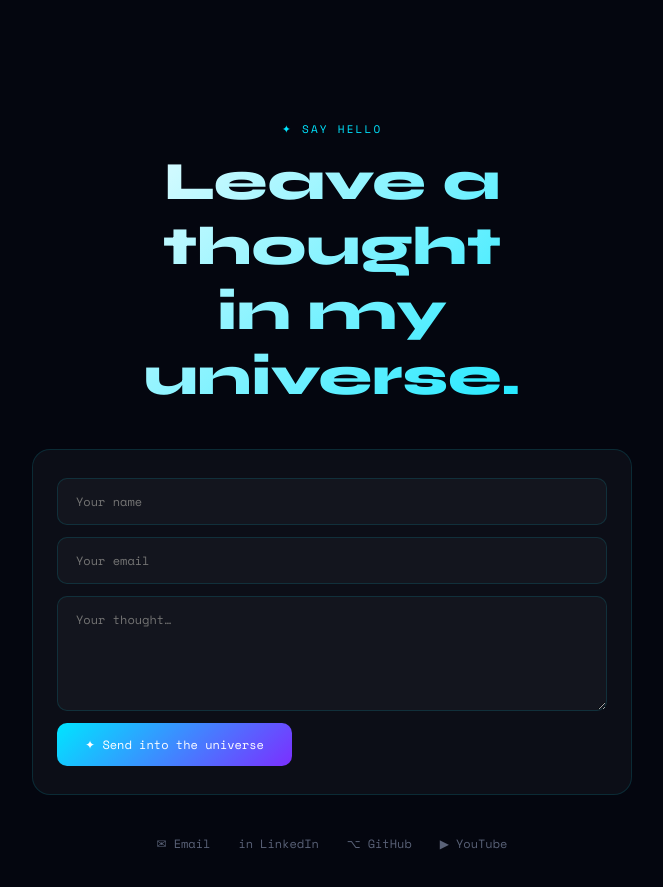
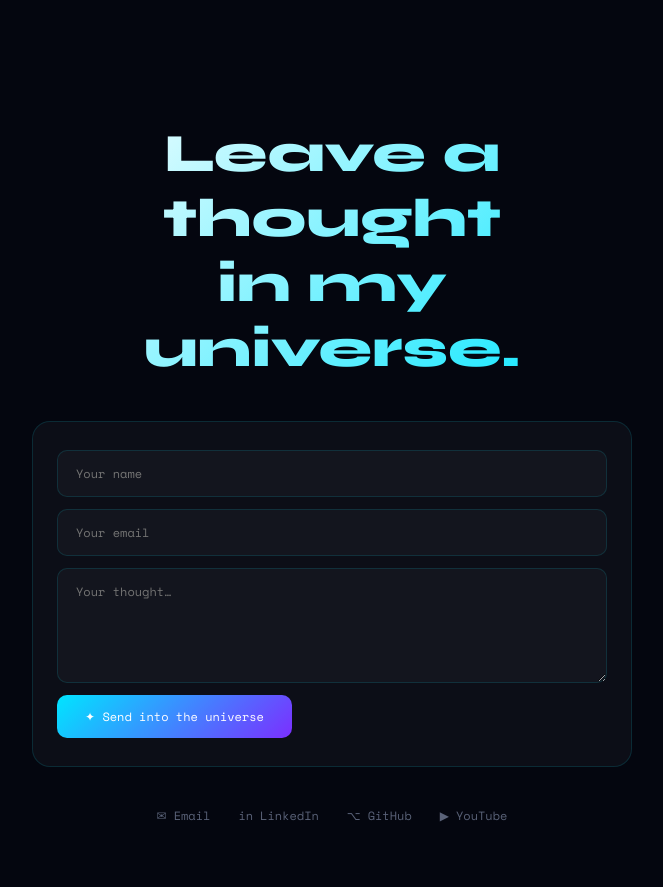
Before and after one commit to Priyanshi-untitled/portfolio, a React (Vite) app: page / in a window 1280 px wide. Shown: the part 4320-5207 px from the top of the page, without its empty margins (308-971 px from the left). Built offline with nearby package versions, Linux system fonts and the light colour scheme.

Commit message:
Update Contact.jsx

```diff
--- a/src/sections/Contact/Contact.jsx
+++ b/src/sections/Contact/Contact.jsx
@@ -45,7 +45,6 @@ export default function Contact() {
     }}>
       <div className="section-reveal">
         <div style={{ textAlign: "center", marginBottom: 40 }}>
-          <div style={{ color: "var(--cyan)", fontSize: 11, letterSpacing: "0.2em", textTransform: "uppercase", marginBottom: 12 }}>✦ say hello</div>
           <h2 style={{
             fontFamily: "Syne,sans-serif", fontSize: "clamp(30px,5vw,54px)", fontWeight: 800,
             background: "linear-gradient(135deg,#fff,#00e5ff)",
```
